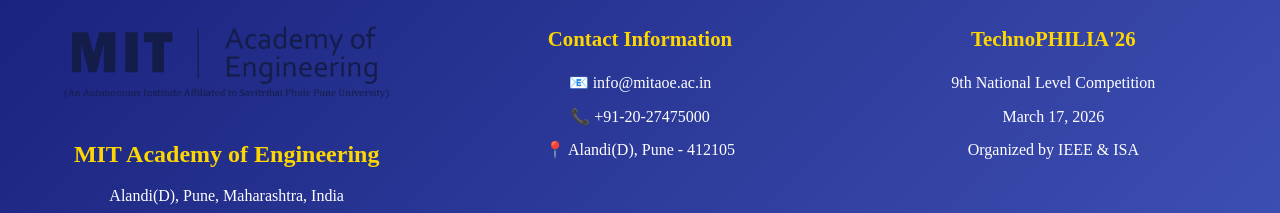
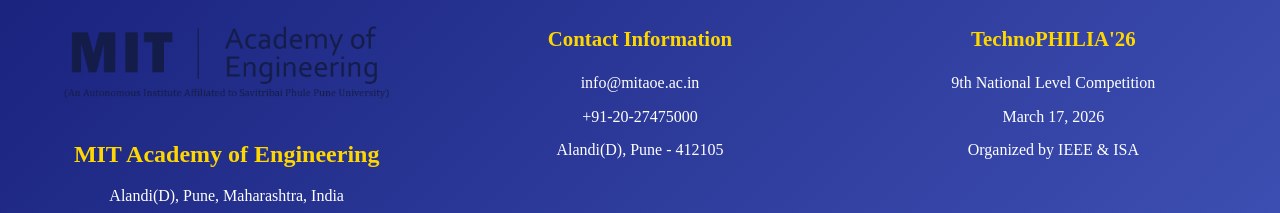
Before and after one commit to Aryankr0711/TechnoPHILIA_2026, a React (Create React App) app: page / in a window 1280 px wide. Shown: the part 1622-1835 px from the top of the page. Built offline with nearby package versions, Linux system fonts and the light colour scheme.

Commit message:
done some silly things in footer

```diff
--- a/src/components/Footer.js
+++ b/src/components/Footer.js
@@ -12,9 +12,9 @@
 
         <div className="footer-section">
           <h4>Contact Information</h4>
-          <p>📧 info@mitaoe.ac.in</p>
-          <p>📞 +91-20-27475000</p>
-          <p>📍 Alandi(D), Pune - 412105</p>
+          <p>info@mitaoe.ac.in</p>
+          <p>+91-20-27475000</p>
+          <p>Alandi(D), Pune - 412105</p>
         </div>
 
         <div className="footer-section">
```
